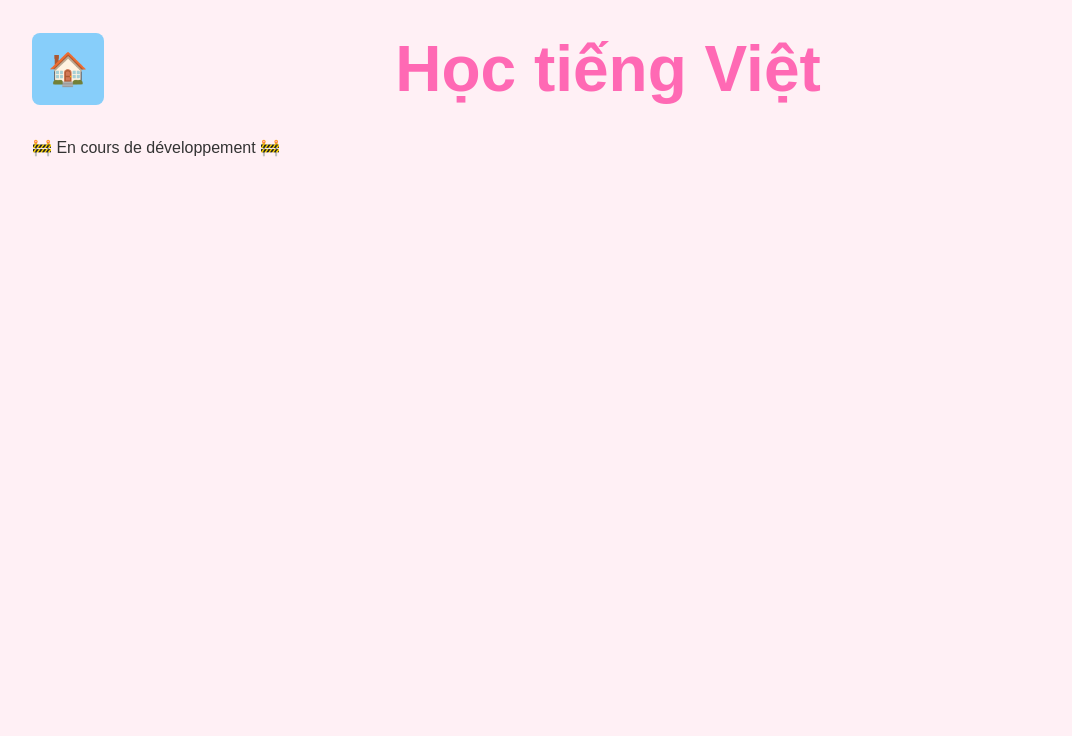
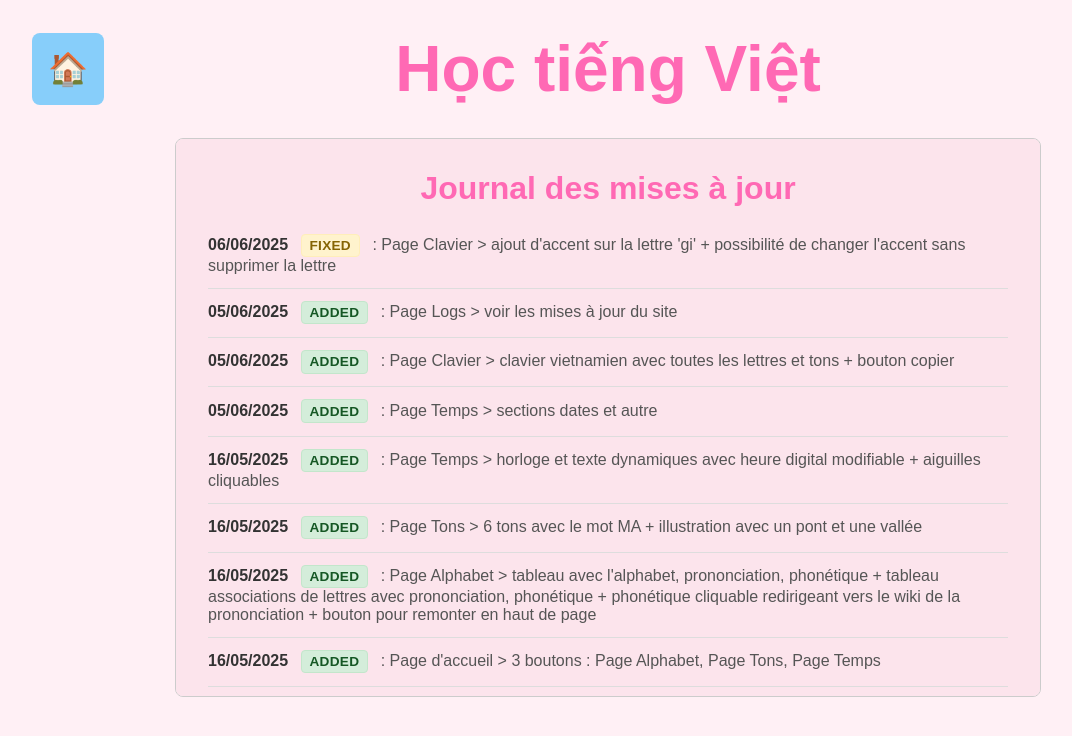
Before and after one commit to Trinh1174/Trinh1174.github.io, a plain HTML site: page logs.html in a window 1280 px wide. Shown: the whole page, without its empty margins (32-1104 px from the left). Drawn offline with Linux system fonts and the light colour scheme.

Commit message:
Add files via upload

```diff
--- a/logs.html
+++ b/logs.html
@@ -12,6 +12,55 @@
 		<a href="index.html" class="button-link home-button">🏠</a>
 	</div>
 
-	<p>🚧 En cours de développement 🚧</p>
+    <div class="logs-container">
+        <h2>Journal des mises à jour</h2>
+        <h2></h2>
+
+        <div class="log-entry">
+            <span class="log-date">06/06/2025</span>
+            <span class="log-text"><span class="log-info fixed">FIXED</span> : Page Clavier > ajout d'accent sur la lettre 'gi' + possibilité de changer l'accent sans supprimer la lettre</span>
+        </div>
+
+        <div class="log-entry">
+            <span class="log-date">05/06/2025</span>
+            <span class="log-text"><span class="log-info added">ADDED</span> : Page Logs > voir les mises à jour du site</span>
+        </div>
+
+        <div class="log-entry">
+          <span class="log-date">05/06/2025</span>
+          <span class="log-text"><span class="log-info added">ADDED</span> : Page Clavier > clavier vietnamien avec toutes les lettres et tons + bouton copier</span>
+        </div>
+
+        <div class="log-entry">
+            <span class="log-date">05/06/2025</span>
+            <span class="log-text"><span class="log-info added">ADDED</span> : Page Temps > sections dates et autre</span>
+        </div>
+
+        <div class="log-entry">
+            <span class="log-date">16/05/2025</span>
+            <span class="log-text"><span class="log-info added">ADDED</span> : Page Temps > horloge et texte dynamiques avec heure digital modifiable + aiguilles cliquables</span>
+        </div>
+
+        <div class="log-entry">
+            <span class="log-date">16/05/2025</span>
+            <span class="log-text"><span class="log-info added">ADDED</span> : Page Tons > 6 tons avec le mot MA + illustration avec un pont et une vallée</span>
+        </div>
+
+        <div class="log-entry">
+            <span class="log-date">16/05/2025</span>
+            <span class="log-text"><span class="log-info added">ADDED</span> : Page Alphabet > tableau avec l'alphabet, prononciation, phonétique + tableau associations de lettres avec prononciation, phonétique + phonétique cliquable redirigeant vers le wiki de la prononciation + bouton pour remonter en haut de page</span>
+        </div>
+
+        <div class="log-entry">
+            <span class="log-date">16/05/2025</span>
+            <span class="log-text"><span class="log-info added">ADDED</span> : Page d'accueil > 3 boutons : Page Alphabet, Page Tons, Page Temps</span>
+        </div>
+
+        <div class="log-entry">
+            <span class="log-date">16/05/2025</span>
+            <span class="log-text">Déploiement du site !</span>
+        </div>
+
+      </div>
 </body>
 </html>
--- a/styles.css
+++ b/styles.css
@@ -21,25 +21,6 @@ body {
     text-align: center;
     margin-top: 1rem;
     margin-bottom: 2rem;
-}
-
-.logs-button {
-  position: absolute;
-  top: 1rem;
-  right: 1rem;
-  text-decoration: none;
-  background-color: #fff !important;
-  color: black !important;
-  border: 0.1rem solid #ccc;
-  border-radius: 0.5rem;
-  padding: 0.5rem 1rem;
-  font-size: 1rem;
-  transition: background-color 0.2s ease;
-}
-
-.logs-button:hover {
-  background-color: #fce4ec !important;
-  transform: scale(1.05);
 }
 
 .title-bar h1 {
@@ -114,7 +95,7 @@ h2 {
 .classes-wrapper {
     width: 100%; /* ✅ toute la largeur pour un centrage pur */
     max-width: 800px; /* ✅ limite la largeur pour éviter d'étirer trop */
-    margin: 4rem auto 0 auto; /* ✅ centrage horizontal */
+    margin: 2rem auto 0 auto; /* ✅ centrage horizontal */
     display: flex;
     flex-direction: column;
     align-items: center;
@@ -144,6 +125,25 @@ h2 {
     width: 58%;
 }
 
+.logs-button {
+    position: fixed;
+    bottom: 2rem;
+    right: 2rem;
+    text-decoration: none;
+    background-color: #fff !important;
+    color: black !important;
+    border: 0.1rem solid #ccc;
+    border-radius: 0.5rem;
+    padding: 0.5rem 1rem;
+    font-size: 1rem;
+    transition: background-color 0.2s ease;
+}
+
+.logs-button:hover {
+  background-color: #fce4ec !important;
+  transform: scale(1.05);
+}
+
 @media screen and (max-width: 768px) {
     .classes-button {
         width: 92%;
@@ -161,6 +161,67 @@ h2 {
     }
 }
 
+/***********************\
+| ----- logs.html ----- |
+\***********************/
+
+.logs-container {
+    max-width: 800px;
+    margin: 0 auto;
+    background-color: #fce4ec;
+    border: 0.1rem solid #ccc;
+    border-radius: 0.5rem;
+    padding: 2rem;
+    padding-top: 0.3rem;
+    height: 65vh;
+    overflow-y: auto;
+    overflow-x: hidden;
+}
+
+.log-entry {
+    margin-bottom: 0.75rem;
+    padding-bottom: 0.8rem;
+    border-bottom: 1px solid #ddd;
+}
+
+.log-date {
+    font-weight: bold;
+    color: #333;
+    margin-right: 0.5rem;
+}
+
+.log-text {
+    color: #555;
+}
+
+.log-info {
+    display: inline-block;
+    font-size: 0.85rem;
+    font-weight: bold;
+    padding: 0.2rem 0.5rem;
+    border-radius: 0.25rem;
+    margin-right: 0.5rem;
+    text-transform: uppercase;
+    letter-spacing: 0.02em;
+}
+
+.log-info.removed {
+    background-color: #f8d7da;
+    color: #721c24;
+    border: 1px solid #f5c6cb;
+}
+
+.log-info.added {
+    background-color: #d4edda;
+    color: #155724;
+    border: 1px solid #c3e6cb;
+}
+
+.log-info.fixed {
+    background-color: #fff3cd;
+    color: #856404;
+    border: 1px solid #ffeeba;
+}
 
 /**************************\
 | ----- clavier.html ----- |
```
Also changed, not shown: clavier.html (+73 -13 lines), index.html (+3 -2 lines), temps.html (line endings or trailing spaces).
